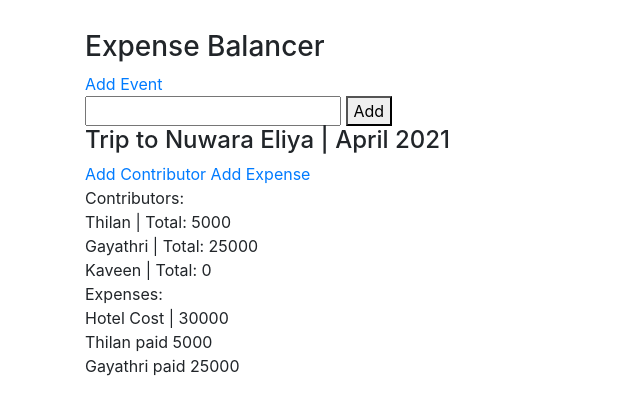
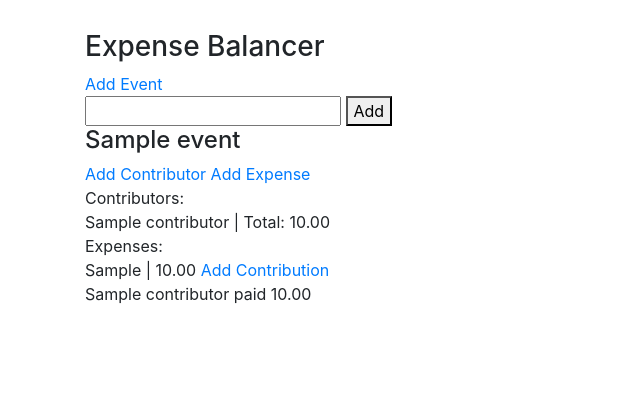
Before and after one commit to thilanse/expense-tracker, a Django app: page /expense-balancer/events/new in a window 1280 px wide. Shown: the part 40-455 px from the top of the page, without its empty margins (0-640 px from the left). Run offline with Django 3.2, Linux system fonts and the light colour scheme; tables that the repository leaves empty hold one stand-in row (values such as "Sample post"); some libraries are stand-ins or nearby versions.

Commit message:
Added functionality to add events, expenses, contributors and contributions

```diff
--- a/expense_tracker/expense_balancer/forms.py
+++ b/expense_tracker/expense_balancer/forms.py
@@ -22,6 +22,13 @@ class ContributorForm(forms.ModelForm):
 
 
 class ContributionForm(forms.ModelForm):
+
+    # This is a reference to show that model forms can be initialized with parameters
+
+    # def __init__(self, contributor_choices, *args, **kwargs):
+    #     super(ContributionForm, self).__init__(*args, **kwargs)
+    #     self.fields['contributor'].choices = contributor_choices
+
     class Meta:
         model = Contribution
-        fields = ['amount']
+        fields = ['amount', 'contributor']
--- a/expense_tracker/expense_balancer/models.py
+++ b/expense_tracker/expense_balancer/models.py
@@ -22,11 +22,12 @@ class Expense(models.Model):
 
 class Contributor(models.Model):
     name = models.CharField(max_length=50)
+    total_amount = models.DecimalField(default=0, max_digits=8, decimal_places=2)
     event = models.ForeignKey(Event, on_delete=models.CASCADE)
     user = models.ForeignKey(User, on_delete=models.CASCADE, null=True)
 
     def __str__(self):
-        return f"Contributor:{self.name}"
+        return f"{self.name}"
 
 
 class Contribution(models.Model):
--- a/expense_tracker/expense_balancer/templates/expense_balancer/expense_balancer.html
+++ b/expense_tracker/expense_balancer/templates/expense_balancer/expense_balancer.html
@@ -24,13 +24,23 @@
         <h4>{{ event.name }}</h4>
 
         <a href="{% url 'contributor-create' event.id %}">Add Contributor</a>
-        <a href="{% url 'expense-create' %}">Add Expense</a>
+        <a href="{% url 'expense-create' event.id %}">Add Expense</a>
 
-        {% if contributor_form %}
+        {% if contributor_form and selected_id == event.id %}
         <div>
             <form action="{% url 'contributor-create' event.id %}" method="POST">
                 {% csrf_token %}
                 {{ contributor_form.name }}
+                <button>Add</button>
+            </form>
+        </div>
+        {% endif %}
+
+        {% if expense_form and selected_id == event.id %}
+        <div>
+            <form action="{% url 'expense-create' event.id %}" method="POST">
+                {% csrf_token %}
+                {{ expense_form.reason }}
                 <button>Add</button>
             </form>
         </div>
@@ -48,6 +58,21 @@
             {% for expense in event.expenses %}
             <div>
                 {{ expense.reason }} | {{ expense.total_amount }}
+                <a href="{% url 'contribution-create' expense.id %}">Add Contribution</a>
+
+                {% if contribution_form and selected_id == expense.id %}
+                <div>
+                    <form action="{% url 'contribution-create' expense.id %}" method="POST">
+                        {% csrf_token %}
+                        {{ contribution_form.amount }}
+                        {{ contribution_form.contributor }}
+                        {{ contribution_form.amount.errors }}
+                        {{ contribution_form.contributor.errors }}
+                        <button>Add</button>
+                    </form>
+                </div>
+                {% endif %}
+
                 {% for contribution in expense.contributions %}
                 <div>{{ contribution.contributor }} paid {{ contribution.amount }}</div>
                 {% endfor %}
--- a/expense_tracker/expense_balancer/urls.py
+++ b/expense_tracker/expense_balancer/urls.py
@@ -6,4 +6,5 @@ urlpatterns = [
     path('events/new', views.add_event, name='event-create'),
     path('events/<int:pk>/contributors/new', views.add_contributor, name='contributor-create'),
     path('events/<int:pk>/expenses/new', views.add_expense, name='expense-create'),
+    path('expenses/<int:expense_pk>/contribution/new', views.add_contribution, name='contribution-create'),
 ]
--- a/expense_tracker/expense_balancer/views.py
+++ b/expense_tracker/expense_balancer/views.py
@@ -31,20 +31,16 @@ def add_event(request):
 def add_contributor(request, pk):
     if request.method == 'POST':
         current_event = Event.objects.get(id=pk)
-        print(current_event)
         form = ContributorForm(request.POST)
         if form.is_valid():
             contributor_form = form.save(commit=False)
             contributor_form.event = current_event
-            print(form.cleaned_data)
             contributor_form.save()
-
             return redirect('expense-balancer')
 
-    form = ContributorForm()
-
     context = {
-        'contributor_form': form,
+        'contributor_form': ContributorForm(),
+        'selected_id': pk,
         **get_example_context()
     }
     return render(request, HOME_TEMPLATE, context)
@@ -52,56 +48,160 @@ def add_contributor(request, pk):
 
 def add_expense(request, pk):
     if request.method == 'POST':
+        current_event = Event.objects.get(id=pk)
         form = ExpenseForm(request.POST)
         if form.is_valid():
-            form.save()
-
-    form = ExpenseForm()
+            expense_form = form.save(commit=False)
+            expense_form.event = current_event
+            expense_form.save()
+            return redirect('expense-balancer')
 
     context = {
-        'expense_form': form,
+        'expense_form': ExpenseForm(),
+        'selected_id': pk,
         **get_example_context()
     }
     return render(request, HOME_TEMPLATE, context)
 
 
+def add_contribution(request, expense_pk):
+    current_expense = Expense.objects.get(id=expense_pk)
+
+    if request.method == 'POST':
+        form = ContributionForm(request.POST)
+
+        if form.is_valid():
+
+            # Retrieve selected contributor
+            contributor_name = form.cleaned_data['contributor']
+            contributor = Contributor.objects.filter(name=contributor_name, event=current_expense.event).first()
+
+            # Update total amount for contributor
+            contributor.total_amount += form.cleaned_data['amount']
+            contributor.save()
+
+            # Save contribution
+            contribution_form = form.save(commit=False)
+            contribution_form.expense = current_expense
+            contribution_form.contributor = contributor
+            contribution_form.save()
+            return redirect('expense-balancer')
+
+        else:
+            print("form is invalid")
+
+    # Extract contributors for selected event and create choices for contributors form field
+    contributors = Contributor.objects.filter(event=current_expense.event)
+    choices = [[contributor.id, contributor.name] for contributor in contributors]
+    # choices = ["", "-----"] + choices
+    form = ContributionForm()
+    form.fields['contributor'].choices = choices
+    form.fields['contributor'].initial = "-----"
+
+    context = {
+        'contribution_form': form,
+        'selected_id': expense_pk,
+        **get_example_context()
+    }
+    return render(request, HOME_TEMPLATE, context)
+
+
+def get_event_contributors(event):
+    contributors = Contributor.objects.filter(event=event)
+    contributor_list = []
+    for contributor in contributors:
+        contributor_dict = {
+            'id': contributor.id,
+            'name': contributor.name,
+            'total_amount': contributor.total_amount
+        }
+        contributor_list.append(contributor_dict)
+
+    return contributor_list
+
+
+def format_contributions(contributions):
+    contribution_list = []
+    for contribution in contributions:
+        contribution_dict = {
+            'id': contribution.id,
+            'amount': contribution.amount,
+            'contributor': contribution.contributor.name
+        }
+        contribution_list.append(contribution_dict)
+
+    return contribution_list
+
+
+def get_event_expenses(event):
+    expenses = Expense.objects.filter(event=event)
+    expense_list = []
+    for expense in expenses:
+        contributions = Contribution.objects.filter(expense=expense)
+        expense_dict = {
+            'id': expense.id,
+            'reason': expense.reason,
+            'date_of_expenditure': expense.date_of_expenditure,
+            'total_amount': sum(contribution.amount for contribution in contributions),
+            'contributions': format_contributions(contributions)
+        }
+        expense_list.append(expense_dict)
+
+    return expense_list
+
+
 def get_example_context():
-    context = {
-        "events": [
-            {
-                "id": 1,
-                "name": "Trip to Nuwara Eliya | April 2021",
-                "contributors": [
-                    {
-                        "name": "Thilan",
-                        "total_amount": 5000
-                    },
-                    {
-                        "name": "Gayathri",
-                        "total_amount": 25000
-                    },
-                    {
-                        "name": "Kaveen",
-                        "total_amount": 0
-                    }
-                ],
-                "expenses": [
-                    {
-                        "reason": "Hotel Cost",
-                        "total_amount": 30000,
-                        "contributions": [
-                            {
-                                "amount": 5000,
-                                "contributor": "Thilan"
-                            },
-                            {
-                                "amount": 25000,
-                                "contributor": "Gayathri"
-                            }
-                        ]
-                    }
-                ]
-            }
-        ]
-    }
+    events = Event.objects.all().order_by('-date_created')
+    context = {}
+    event_list = []
+    for event in events:
+        event_dict = {
+            'id': event.id,
+            'name': event.name,
+            'contributors': get_event_contributors(event),
+            'expenses': get_event_expenses(event)
+        }
+        event_list.append(event_dict)
+
+    context['events'] = event_list
+
+    # context = {
+    #     "events": [
+    #         {
+    #             "id": 1,
+    #             "name": "Trip to Nuwara Eliya | April 2021",
+    #             "contributors": [
+    #                 {
+    #                     "name": "Thilan",
+    #                     "total_amount": 5000
+    #                 },
+    #                 {
+    #                     "name": "Gayathri",
+    #                     "total_amount": 25000
+    #                 },
+    #                 {
+    #                     "name": "Kaveen",
+    #                     "total_amount": 0
+    #                 }
+    #             ],
+    #             "expenses": [
+    #                 {
+    #                     "id": 1,
+    #                     "reason": "Hotel Cost",
+    #                     "total_amount": 30000,
+    #                     "contributions": [
+    #                         {
+    #                             "amount": 5000,
+    #                             "contributor": "Thilan"
+    #                         },
+    #                         {
+    #                             "amount": 25000,
+    #                             "contributor": "Gayathri"
+    #                         }
+    #                     ]
+    #                 }
+    #             ]
+    #         }
+    #     ]
+    # }
     return context
```
